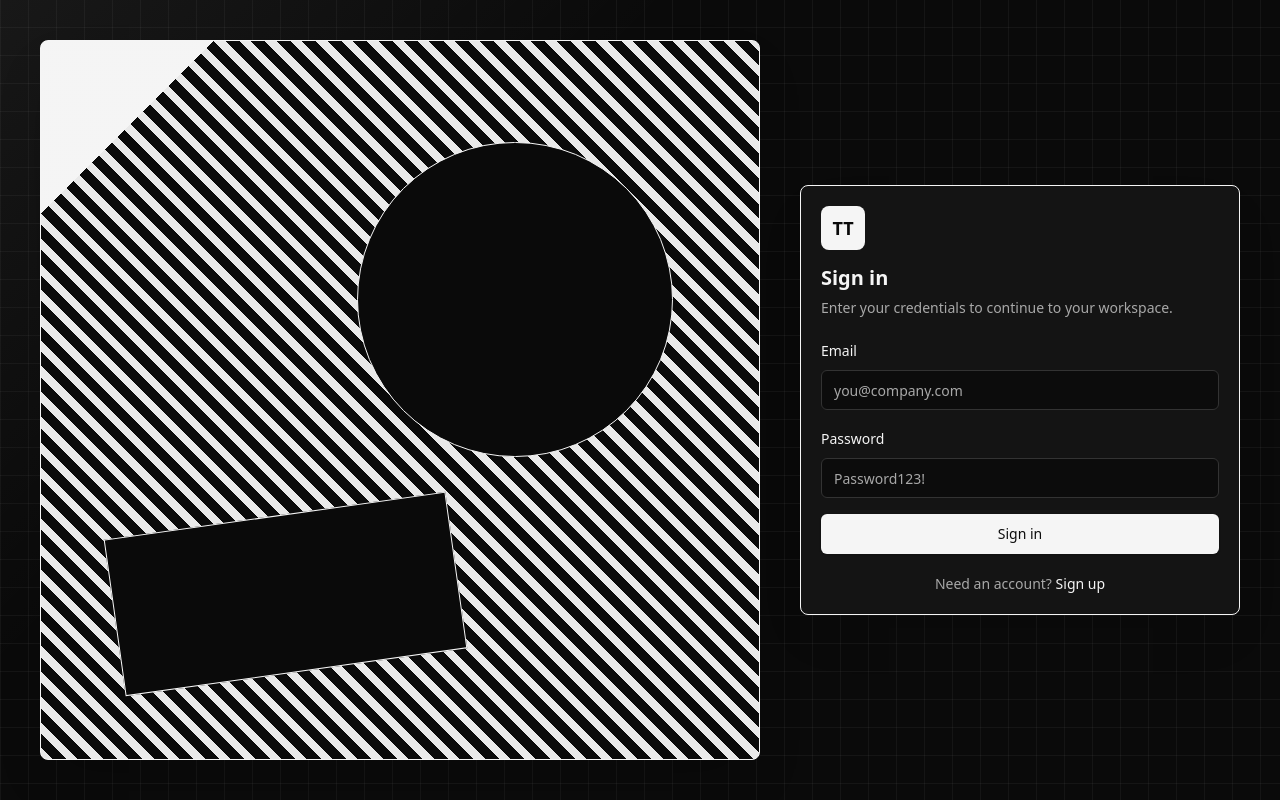
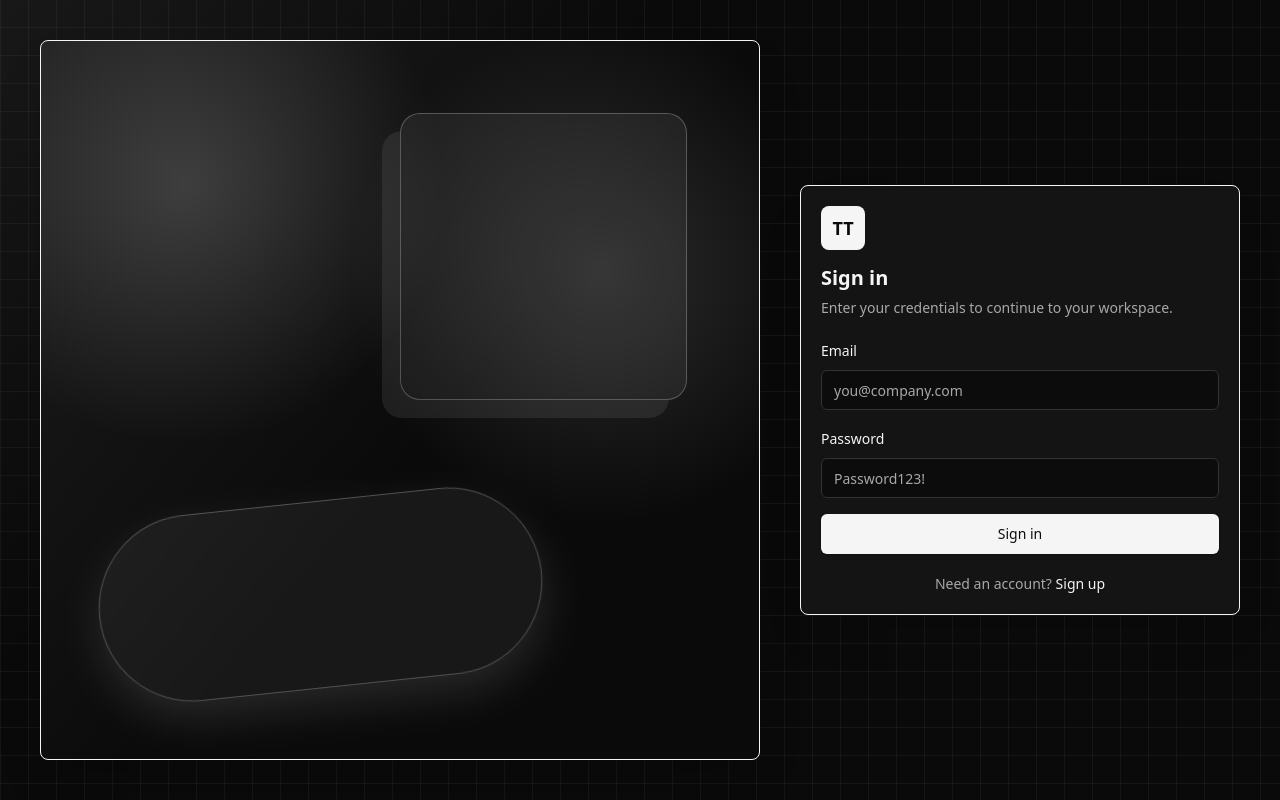
Before and after one commit to Bhadauria9z56/team-task-manager, a Next.js app in the folder apps/frontend/: page /login in a window 1280 px wide. Built offline with nearby package versions, Linux system fonts and the light colour scheme; no server answers.

Commit message:
Update auth side visual to cleaner modern style
Agent-Logs-Url: https://github.com/Bhadauria9z56/team-task-manager/sessions/ce833ced-d26b-4ca0-af81-38c5b4e6377c

Co-authored-by: Bhadauria9z56 <218510926+Bhadauria9z56@users.noreply.github.com>

```diff
--- a/apps/frontend/src/app/globals.css
+++ b/apps/frontend/src/app/globals.css
@@ -71,9 +71,10 @@ select {
   overflow: hidden;
   isolation: isolate;
   background:
-    linear-gradient(135deg, hsl(var(--foreground)) 0 12%, transparent 12% 100%),
-    repeating-linear-gradient(45deg, hsl(var(--foreground) / 0.95) 0 8px, transparent 8px 18px),
-    hsl(var(--background));
+    radial-gradient(circle at 20% 20%, hsl(var(--foreground) / 0.18), transparent 32%),
+    radial-gradient(circle at 78% 32%, hsl(var(--foreground) / 0.14), transparent 34%),
+    linear-gradient(130deg, hsl(var(--foreground) / 0.08), transparent 55%),
+    linear-gradient(160deg, hsl(var(--background)), hsl(var(--background)));
 }
 
 .mono-visual::before,
@@ -82,22 +83,26 @@ select {
   position: absolute;
   inset: auto;
   z-index: -1;
-  border: 1px solid hsl(var(--foreground));
-  background: hsl(var(--background));
+  border: 1px solid hsl(var(--foreground) / 0.25);
+  background: hsl(var(--foreground) / 0.06);
+  backdrop-filter: blur(2px);
 }
 
 .mono-visual::before {
-  right: 12%;
-  top: 14%;
-  width: 44%;
+  right: 10%;
+  top: 10%;
+  width: 40%;
   aspect-ratio: 1;
-  border-radius: 999px;
+  border-radius: 1.25rem;
+  box-shadow: -18px 18px 0 hsl(var(--foreground) / 0.08);
 }
 
 .mono-visual::after {
-  bottom: 12%;
-  left: 10%;
-  width: 48%;
-  height: 22%;
-  transform: rotate(-8deg);
+  bottom: 10%;
+  left: 8%;
+  width: 62%;
+  height: 26%;
+  border-radius: 999px;
+  transform: rotate(-6deg);
+  box-shadow: 0 18px 40px hsl(var(--foreground) / 0.12);
 }
```
Also changed, not shown: 1 other file (tests, documents, lock files or other folders).
